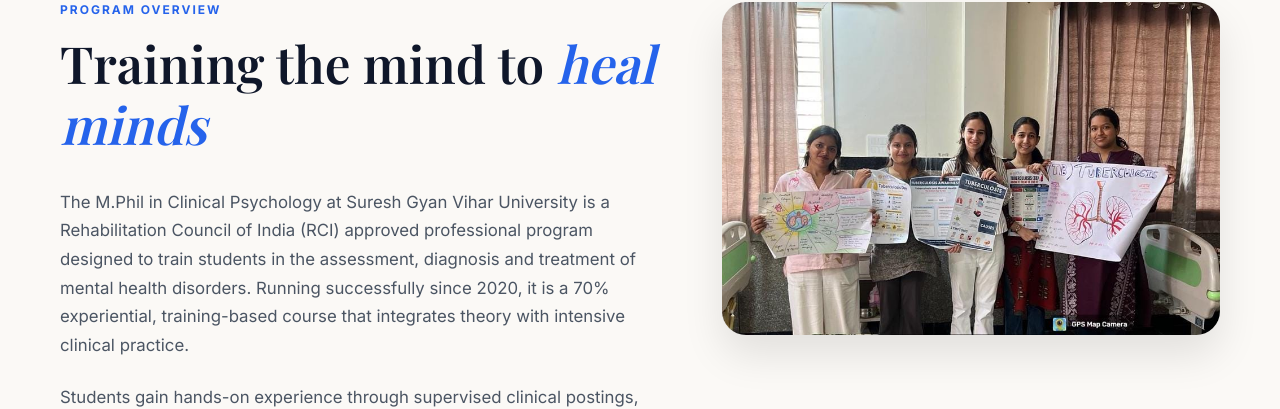
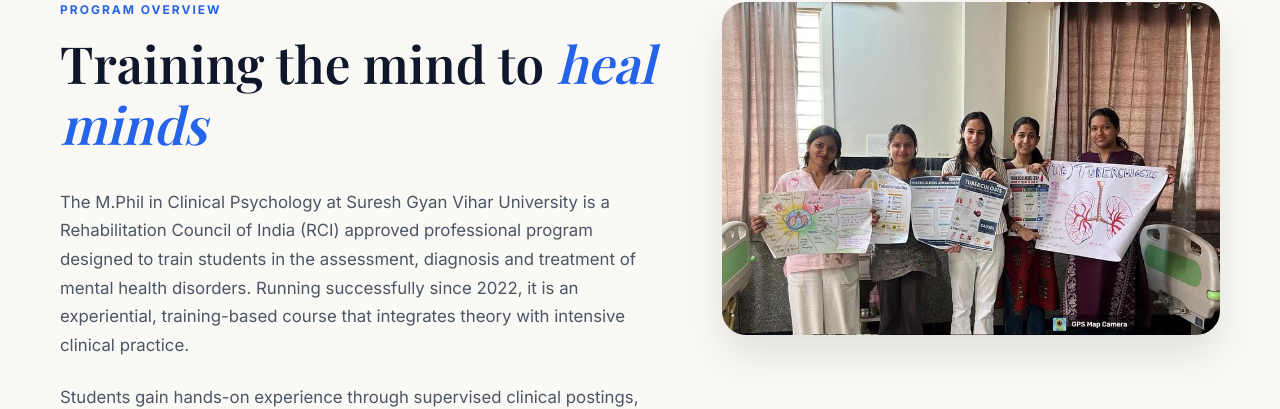
Before and after one commit to Dewanshu-Singh/MPhil_ClinicalPsycology, a React (Vite) app: page / in a window 1280 px wide. Shown: the part 898-1307 px from the top of the page. Built offline with nearby package versions, Linux system fonts and the light colour scheme; a web font is replaced by a local one.

Commit message:
update overview text year to 2022 and remove 70 percent

```diff
--- a/src/components/Overview.jsx
+++ b/src/components/Overview.jsx
@@ -48,7 +48,7 @@ const Overview = () => {
               </h2>
 
               <p style={{ color: '#4b5563', fontSize: '1.05rem', lineHeight: 1.7, marginBottom: '24px' }}>
-                The M.Phil in Clinical Psychology at Suresh Gyan Vihar University is a Rehabilitation Council of India (RCI) approved professional program designed to train students in the assessment, diagnosis and treatment of mental health disorders. Running successfully since 2020, it is a 70% experiential, training-based course that integrates theory with intensive clinical practice.
+                The M.Phil in Clinical Psychology at Suresh Gyan Vihar University is a Rehabilitation Council of India (RCI) approved professional program designed to train students in the assessment, diagnosis and treatment of mental health disorders. Running successfully since 2022, it is an experiential, training-based course that integrates theory with intensive clinical practice.
               </p>
 
               <p style={{ color: '#4b5563', fontSize: '1.05rem', lineHeight: 1.7, marginBottom: '48px' }}>
```
